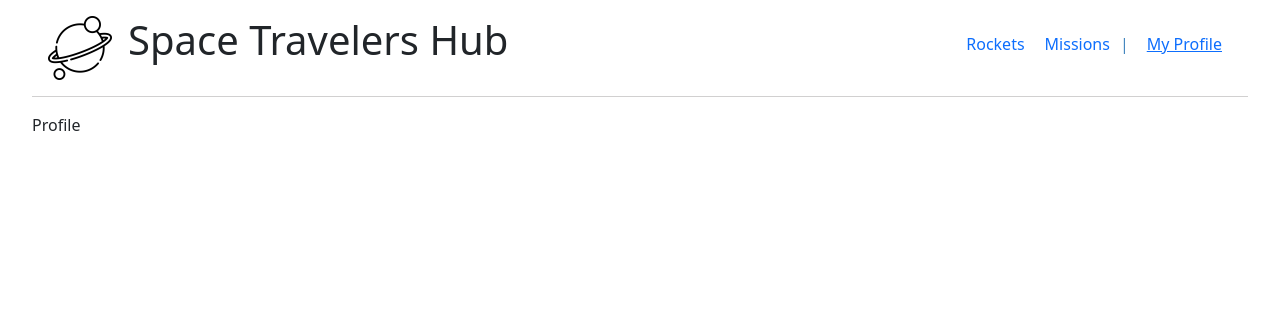
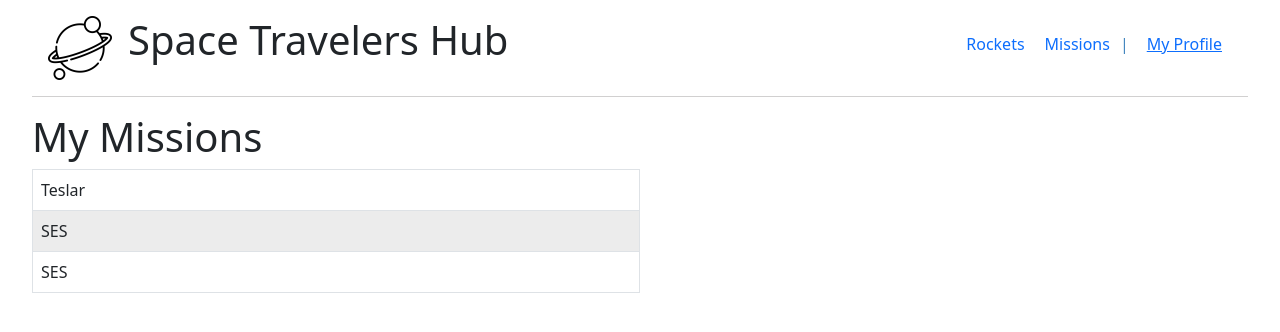
Before and after one commit to altontonn/React-Kanban, a React (Create React App) app: page / in a window 1280 px wide. Shown: the top 332 px of the page. Built offline with nearby package versions, Linux system fonts and the light colour scheme.

Commit message:
Install libraries

```diff
--- a/package.json
+++ b/package.json
@@ -19,7 +19,9 @@
     "react-router": "^6.4.1",
     "react-router-dom": "^6.4.1",
     "react-scripts": "^2.1.3",
+    "react-uuid": "^1.0.3",
     "redux-logger": "^3.0.6",
+    "redux-persist": "^6.0.0",
     "redux-thunk": "^2.4.1",
     "web-vitals": "^2.1.4"
   },
--- a/src/App.css
+++ b/src/App.css
@@ -109,3 +109,7 @@ table tbody tr:nth-child(even) {
   color: #fff;
   padding: 5px;
 }
+
+.profileTable {
+  width: 50%;
+}
--- a/src/components/Profile.js
+++ b/src/components/Profile.js
@@ -1,9 +1,28 @@
 import React from 'react';
+import { Table } from 'react-bootstrap';
 
 function Profile() {
   return (
     <div>
-      <p>Profile</p>
+      <h1> My Missions</h1>
+     <Table bordered className="profileTable">
+      <tbody>
+      <tr>
+        <td>Teslar</td>
+        </tr>
+        <tr>
+        <td>SES</td>
+        </tr>
+        <tr>
+        <td>SES</td>
+        </tr>
+
+
+
+      </tbody>
+
+
+     </Table>
     </div>
   );
 }
```
